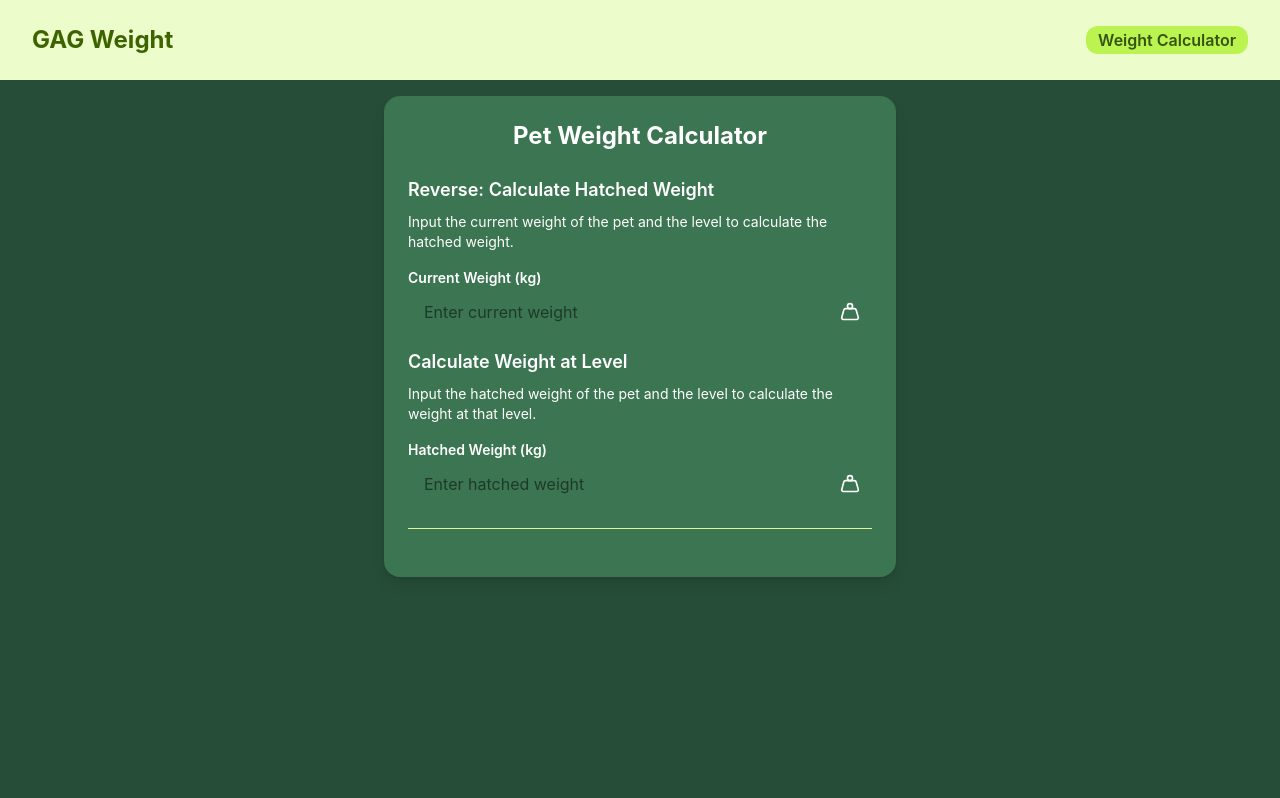
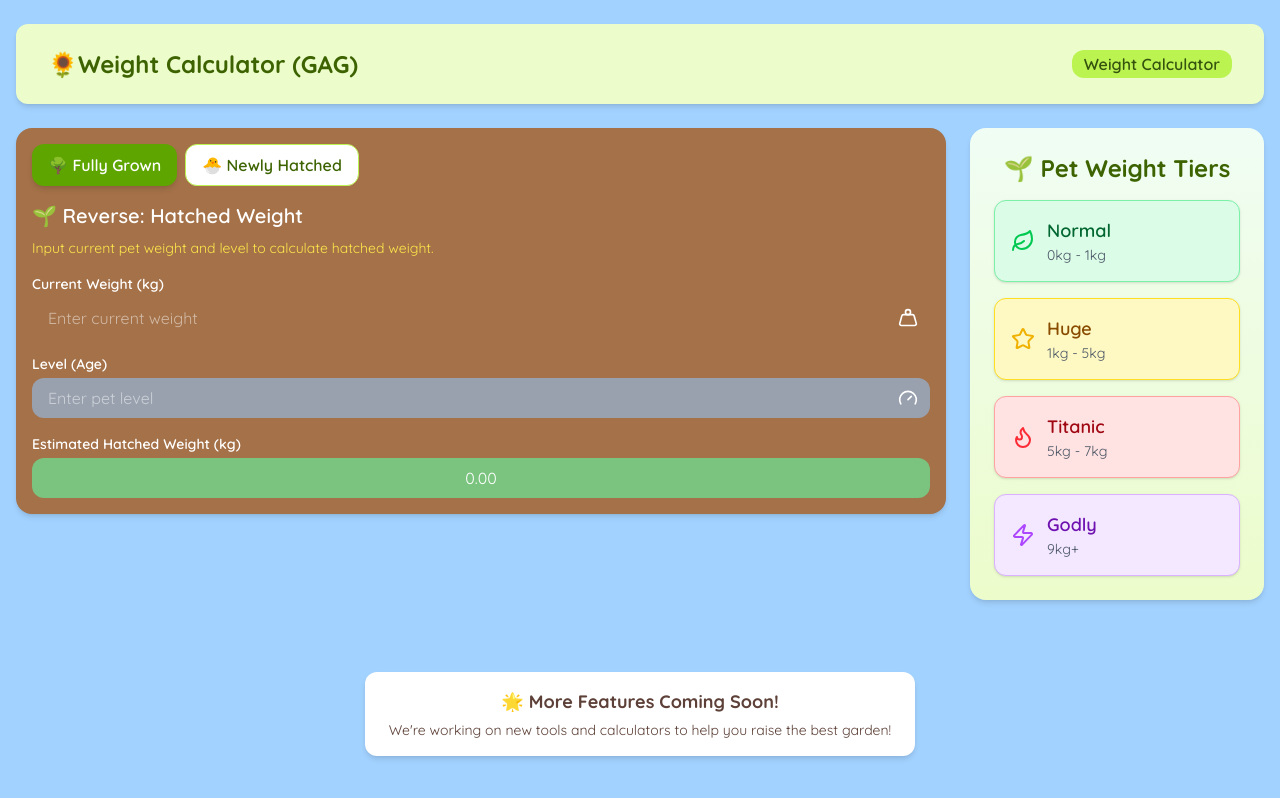
Before and after one commit to benjoecarandang/grow-garden-weight-calculator, a React (Vite) app: page / in a window 1280 px wide. Built offline with nearby package versions, Linux system fonts and the light colour scheme.

Commit message:
fully redesign, new calc logic, new features to display pets classification

```diff
--- a/index.html
+++ b/index.html
@@ -1,13 +1,29 @@
-<!doctype html>
+<!DOCTYPE html>
 <html lang="en">
   <head>
     <meta charset="UTF-8" />
     <link rel="icon" type="image/png" href="/favicon.png" />
     <meta name="viewport" content="width=device-width, initial-scale=1.0" />
+    <meta
+      name="description"
+      content="Calculate your pet's weight classification in Grow a Garden!"
+    />
+    <title>Grow a Garden - Weight Calculator</title>
     <meta name="canonical" href="https://growagardentools.org" />
-    <title>GAG Weight Calculator</title>
-    <script async src="https://pagead2.googlesyndication.com/pagead/js/adsbygoogle.js?client=ca-pub-2121852649096492"
-    crossorigin="anonymous"></script>
+
+    <!-- Google Font: Quicksand -->
+    <link rel="preconnect" href="https://fonts.googleapis.com" />
+    <link rel="preconnect" href="https://fonts.gstatic.com" crossorigin />
+    <link
+      href="https://fonts.googleapis.com/css2?family=Quicksand:wght@400;600;700&display=swap"
+      rel="stylesheet"
+    />
+
+    <script
+      async
+      src="https://pagead2.googlesyndication.com/pagead/js/adsbygoogle.js?client=ca-pub-2121852649096492"
+      crossorigin="anonymous"
+    ></script>
   </head>
   <body>
     <div id="root"></div>
--- a/package.json
+++ b/package.json
@@ -9,14 +9,15 @@
     "lint": "eslint .",
     "preview": "vite preview",
     "predeploy": "npm run build",
-     "deploy": "gh-pages -d dist"
+    "deploy": "gh-pages -d dist"
   },
   "dependencies": {
     "@tailwindcss/vite": "^4.1.11",
     "lucide-react": "^0.525.0",
     "react": "^19.1.0",
     "react-dom": "^19.1.0",
-    "react-router-dom": "^7.7.0"
+    "react-router-dom": "^7.7.0",
+    "tailwindcss": "^4.1.11"
   },
   "devDependencies": {
     "@eslint/js": "^9.30.1",
--- a/src/App.css
+++ b/src/App.css
@@ -1,5 +1,6 @@
 @import "tailwindcss";
 
 body {
+  font-family: 'Quicksand', sans-serif;
   background-color: #264d37;
 }
--- a/src/App.tsx
+++ b/src/App.tsx
@@ -1,138 +1,214 @@
 import { useState } from "react";
-import "./App.css";
 import { WeightIcon, GaugeIcon } from "lucide-react";
 import Navbar from "./components/Navbar";
+import PetWeightClassification from "./components/PetWeightClassification";
+import PetTabs from "./components/PetTabs";
+import "./App.css";
 
 function App() {
-  const [hatchedWeight, setHatchedWeight] = useState<string>("");
-  const [age, setAge] = useState<string>("");
-  const [reverseAge, setReverseAge] = useState<string>("");
-  const [currentWeight, setCurrentWeight] = useState<string>("");
+  const [hatchedWeight, setHatchedWeight] = useState("");
+  const [age, setAge] = useState("");
+  const [reverseAge, setReverseAge] = useState("");
+  const [currentWeight, setCurrentWeight] = useState("");
 
   const calculateWeight = (Wh: string, A: string): string => {
     const wh = parseFloat(Wh.trim());
     const a = parseFloat(A.trim());
-    if (isNaN(wh) || isNaN(a)) return "";
+    if (isNaN(wh) || isNaN(a)) return "0.00";
     return ((wh / 11) * (a + 10)).toFixed(2);
   };
 
   const calculateHatchedWeight = (W: string, A: string): string => {
     const w = parseFloat(W.trim());
     const a = parseFloat(A.trim());
-    if (isNaN(w) || isNaN(a)) return "";
+    if (isNaN(w) || isNaN(a)) return "0.00";
     return ((w * 11) / (a + 10)).toFixed(2);
+  };
+
+  const classify = (weight: number) => {
+    if (weight > 7) return { label: "Godly", color: "#FDC5F5", icon: "🌟" };
+    if (weight > 5) return { label: "Titanic", color: "#A2D2FF", icon: "🗿" };
+    if (weight > 1) return { label: "Huge", color: "#FDE74C", icon: "🪵" };
+    return { label: "Normal", color: "#7BC47F", icon: "🌱" };
   };
 
   const weight = calculateWeight(hatchedWeight, age);
   const baseWeight = calculateHatchedWeight(currentWeight, reverseAge);
 
+  const hatchedClass = classify(parseFloat(weight));
+  const grownClass = classify(parseFloat(baseWeight));
+
   return (
+    <main className="min-h-screen bg-[#A2D2FF] px-4 py-6 font-[Quicksand,sans-serif]">
+      <Navbar />
+
+      <section className="max-w-7xl mx-auto">
+        <div className="grid grid-cols-1 lg:grid-cols-4 gap-6">
+          <div className="lg:col-span-3 space-y-6">
+            {/* Adsense placement */}
+            <div className="w-full max-h-24 bg-[#FDC5F5] text-[#5D4037] flex items-center justify-center rounded-xl shadow-md"></div>
+
+            <PetTabs
+              grownContent={
                 <>
-      <Navbar />
-      <div className="bg-[#264d37] flex justify-center p-4">
-        <div className="bg-[#3b7551] text-white p-6 rounded-2xl shadow-lg w-full max-w-md md:max-w-lg">
-          <h1 className="text-2xl font-bold mb-6 text-center">
-            Pet Weight Calculator
-          </h1>
+                  <section>
+                    <h2 className="text-xl font-semibold mb-2 text-white">
+                      🌱 Reverse: Hatched Weight
+                    </h2>
+                    <p className="text-sm text-[#FDE74C] mb-4">
+                      Input current pet weight and level to calculate hatched
+                      weight.
+                    </p>
 
-          {/* Reverse Calculation */}
-          <h2 className="text-lg font-semibold mb-2">
-            Reverse: Calculate Hatched Weight
-          </h2>
-          <p className="mb-4 text-sm">
-            Input the current weight of the pet and the level to calculate the
-            hatched weight.
-          </p>
-          <label className="block text-sm font-semibold mb-1">
+                    <div className="mb-4">
+                      <label className="block text-sm font-semibold mb-1 text-white">
                         Current Weight (kg)
                       </label>
-          <div className="relative mb-4">
+                      <div className="relative">
                         <input
                           type="number"
-              className="w-full px-4 py-2 rounded-xl text-black focus:outline-none focus:ring-2 focus:ring-lime-300 pr-10"
                           value={currentWeight}
                           onChange={(e) => setCurrentWeight(e.target.value)}
+                          className="w-full px-4 py-2 rounded-xl text-white pr-10 focus:outline-none focus:ring-2 focus:ring-[#7BC47F]"
                           placeholder="Enter current weight"
                         />
-            <WeightIcon className="absolute right-3 top-2.5 h-5 w-5 text-white-500" />
+                        <WeightIcon className="absolute right-3 top-2.5 h-5 w-5 text-white" />
+                      </div>
                     </div>
 
-          {currentWeight && (
-            <>
-              <label className="block text-sm font-semibold mb-1">
+                    <div className="mb-4">
+                      <label className="block text-sm font-semibold mb-1 text-white">
                         Level (Age)
                       </label>
-              <div className="relative mb-4">
+                      <div className="relative">
                         <input
                           type="number"
-                  className="w-full px-4 py-2 rounded-xl text-black focus:outline-none focus:ring-2 focus:ring-lime-300 pr-10"
                           value={reverseAge}
                           onChange={(e) => setReverseAge(e.target.value)}
+                          disabled={!currentWeight}
+                          className={`w-full px-4 py-2 rounded-xl pr-10 text-white ${
+                            currentWeight
+                              ? "focus:outline-none focus:ring-2 focus:ring-[#7BC47F]"
+                              : "bg-gray-400 cursor-not-allowed"
+                          }`}
                           placeholder="Enter pet level"
                         />
-                <GaugeIcon className="absolute right-3 top-2.5 h-5 w-5 text-white-500" />
+                        <GaugeIcon className="absolute right-3 top-2.5 h-5 w-5 text-white" />
+                      </div>
                     </div>
 
-              <label className="block text-sm font-semibold mb-1">
+                    <label className="block text-sm font-semibold mb-1 text-white">
                       Estimated Hatched Weight (kg)
                     </label>
-              <div className="w-full px-4 py-2 rounded-xl bg-[#a7dca4] text-black text-center font-medium">
+                    <div className="w-full px-4 py-2 rounded-xl bg-[#7BC47F] text-white text-center font-medium">
                       {baseWeight}
                     </div>
+
+                    {parseFloat(baseWeight) > 0 && (
+                      <div
+                        className="mt-2 text-center font-bold text-white py-2 rounded-xl"
+                        style={{ backgroundColor: grownClass.color }}
+                      >
+                        {grownClass.icon} Classification: {grownClass.label}
+                      </div>
+                    )}
+                  </section>
                 </>
-          )}
+              }
+              hatchedContent={
+                <>
+                  <section>
+                    <h2 className="text-xl font-semibold mb-2 text-white">
+                      🌼 Weight at Level
+                    </h2>
+                    <p className="text-sm text-[#FDE74C] mb-4">
+                      Input hatched weight and level to calculate current
+                      weight.
+                    </p>
 
-          {/* Normal Calculation */}
-          <h2 className="text-lg font-semibold mb-2">
-            Calculate Weight at Level
-          </h2>
-          <p className="mb-4 text-sm">
-            Input the hatched weight of the pet and the level to calculate the
-            weight at that level.
-          </p>
-          <label className="block text-sm font-semibold mb-1">
+                    <div className="mb-4">
+                      <label className="block text-sm font-semibold mb-1 text-white">
                         Hatched Weight (kg)
                       </label>
-          <div className="relative mb-4">
+                      <div className="relative">
                         <input
                           type="number"
-              className="w-full px-4 py-2 rounded-xl text-black focus:outline-none focus:ring-2 focus:ring-lime-300 pr-10"
                           value={hatchedWeight}
                           onChange={(e) => setHatchedWeight(e.target.value)}
+                          className="w-full px-4 py-2 rounded-xl text-white pr-10 focus:outline-none focus:ring-2 focus:ring-[#7BC47F]"
                           placeholder="Enter hatched weight"
                         />
-            <WeightIcon className="absolute right-3 top-2.5 h-5 w-5 text-white-500" />
+                        <WeightIcon className="absolute right-3 top-2.5 h-5 w-5 text-white" />
+                      </div>
                     </div>
 
-          {hatchedWeight && (
-            <>
-              <label className="block text-sm font-semibold mb-1">
+                    <div className="mb-4">
+                      <label className="block text-sm font-semibold mb-1 text-white">
                         Level (Age)
                       </label>
-              <div className="relative mb-4">
+                      <div className="relative">
                         <input
                           type="number"
-                  className="w-full px-4 py-2 rounded-xl text-black focus:outline-none focus:ring-2 focus:ring-lime-300 pr-10"
                           value={age}
                           onChange={(e) => setAge(e.target.value)}
+                          disabled={!hatchedWeight}
+                          className={`w-full px-4 py-2 rounded-xl pr-10 text-white ${
+                            hatchedWeight
+                              ? "focus:outline-none focus:ring-2 focus:ring-[#7BC47F]"
+                              : "bg-gray-400 cursor-not-allowed"
+                          }`}
                           placeholder="Enter pet level"
                         />
-                <GaugeIcon className="absolute right-3 top-2.5 h-5 w-5 text-white-500" />
+                        <GaugeIcon className="absolute right-3 top-2.5 h-5 w-5 text-white" />
+                      </div>
                     </div>
 
-              <label className="block text-sm font-semibold mb-1">
+                    <label className="block text-sm font-semibold mb-1 text-white">
                       Weight at Level (kg)
                     </label>
-              <div className="w-full px-4 py-2 rounded-xl bg-[#a7dca4] text-black text-center font-medium">
+                    <div className="w-full px-4 py-2 rounded-xl bg-[#7BC47F] text-white text-center font-medium">
                       {weight}
                     </div>
+
+                    {hatchedWeight.trim() !== "" &&
+                      !isNaN(parseFloat(hatchedWeight)) && (
+                        <div
+                          className="mt-2 text-center font-bold text-white py-2 rounded-xl"
+                          style={{ backgroundColor: hatchedClass.color }}
+                        >
+                          {hatchedClass.icon} Classification:{" "}
+                          {hatchedClass.label}
+                        </div>
+                      )}
+                  </section>
                 </>
-          )}
+              }
+            />
 
-          <hr className="my-6 border-lime-200" />
+            {/* Adsense placement */}
+            <div className="w-full max-h-24 bg-[#FDE74C] text-[#5D4037] flex items-center justify-center rounded-xl shadow-md"></div>
           </div>
+
+          <aside className="lg:col-span-1">
+            <div className="sticky top-8">
+              <PetWeightClassification />
             </div>
-    </>
+          </aside>
+        </div>
+
+        <section className="mt-12 text-center">
+          <div className="inline-block bg-white bg-opacity-80 px-6 py-4 rounded-xl shadow-md">
+            <h3 className="text-lg font-bold text-[#5D4037]">
+              🌟 More Features Coming Soon!
+            </h3>
+            <p className="text-sm text-[#5D4037] mt-1">
+              We're working on new tools and calculators to help you raise the
+              best garden!
+            </p>
+          </div>
+        </section>
+      </section>
+    </main>
   );
 }
 
--- a/src/components/Navbar.tsx
+++ b/src/components/Navbar.tsx
@@ -1,9 +1,7 @@
 import { useState } from "react";
 import { Link, useLocation } from "react-router-dom";
 
-const navItems = [
-  { name: "Weight Calculator", path: "/" }
-];
+const navItems = [{ name: "Weight Calculator", path: "/" }];
 
 export default function Navbar() {
   const [menuOpen, setMenuOpen] = useState(false);
@@ -12,10 +10,10 @@ export default function Navbar() {
   const isActive = (path: string) => location.pathname === path;
 
   return (
-    <nav className="bg-lime-100 shadow-md px-4 py-3 md:px-8 h-20 flex">
+    <nav className="bg-lime-100 shadow-md px-4 py-3 md:px-8 h-20 flex rounded-xl">
       <div className="w-full mx-auto flex justify-between items-center">
         <Link to="/" className="text-2xl font-bold text-lime-800">
-          GAG Weight
+          🌻Weight Calculator (GAG)
         </Link>
 
         <div className="md:hidden">
--- /dev/null
+++ b/src/components/PetTabs.tsx
@@ -0,0 +1,44 @@
+import { useState } from "react";
+import type { ReactNode } from "react";
+
+interface PetTabsProps {
+  grownContent: ReactNode;
+  hatchedContent: ReactNode;
+}
+
+const PetTabs: React.FC<PetTabsProps> = ({ grownContent, hatchedContent }) => {
+  const [activeTab, setActiveTab] = useState<"grown" | "hatched">("grown");
+
+  return (
+    <div className="bg-gradient-to-br bg-[#A47148] bg-[#A47148] p-4 rounded-2xl shadow-md">
+      <div className="flex space-x-2 mb-4">
+        <button
+          onClick={() => setActiveTab("grown")}
+          className={`px-4 py-2 rounded-xl font-semibold transition-all duration-200
+            ${
+              activeTab === "grown"
+                ? "bg-lime-600 text-white shadow-md"
+                : "bg-white text-lime-800 border border-lime-300"
+            }`}
+        >
+          🌳 Fully Grown
+        </button>
+        <button
+          onClick={() => setActiveTab("hatched")}
+          className={`px-4 py-2 rounded-xl font-semibold transition-all duration-200
+            ${
+              activeTab === "hatched"
+                ? "bg-lime-600 text-white shadow-md"
+                : "bg-white text-lime-800 border border-lime-300"
+            }`}
+        >
+          🐣 Newly Hatched
+        </button>
+      </div>
+
+      {activeTab === "grown" ? grownContent : hatchedContent}
+    </div>
+  );
+};
+
+export default PetTabs;
--- /dev/null
+++ b/src/components/PetWeightClassification.tsx
@@ -0,0 +1,92 @@
+import React from "react";
+import { Leaf, Star, Flame, Zap } from "lucide-react";
+
+type PetWeightTier = {
+  label: string;
+  minWeight: number;
+  maxWeight?: number;
+  icon: React.ReactNode;
+  bg: string;
+  text: string;
+  border: string;
+};
+
+const weightTiers: PetWeightTier[] = [
+  {
+    label: "Normal",
+    minWeight: 0,
+    maxWeight: 1,
+    icon: <Leaf className="w-6 h-6 text-green-500" />,
+    bg: "bg-green-100",
+    text: "text-green-800",
+    border: "border-green-300"
+  },
+  {
+    label: "Huge",
+    minWeight: 1,
+    maxWeight: 5,
+    icon: <Star className="w-6 h-6 text-yellow-500" />,
+    bg: "bg-yellow-100",
+    text: "text-yellow-800",
+    border: "border-yellow-300"
+  },
+  {
+    label: "Titanic",
+    minWeight: 5,
+    maxWeight: 7,
+    icon: <Flame className="w-6 h-6 text-red-500" />,
+    bg: "bg-red-100",
+    text: "text-red-800",
+    border: "border-red-300"
+  },
+  {
+    label: "Godly",
+    minWeight: 9,
+    icon: <Zap className="w-6 h-6 text-purple-500" />,
+    bg: "bg-purple-100",
+    text: "text-purple-800",
+    border: "border-purple-300"
+  }
+];
+
+const PetWeightClassification: React.FC = () => {
+  return (
+    <>
+      <div className="p-6 bg-gradient-to-b from-green-50 to-lime-100 rounded-2xl shadow-md mb-6 mt-6">
+        {/* AdSense Top Banner */}
+        <div className="w-full max-h-24 bg-[#FDC5F5] text-[#5D4037] flex items-center justify-center rounded-xl shadow-md"></div>
+
+        <h2 className="text-2xl font-bold text-lime-800 text-center mb-4">
+          🌱 Pet Weight Tiers
+        </h2>
+        <div className="flex flex-col space-y-4">
+          {weightTiers.map((tier, idx) => (
+            <div
+              key={idx}
+              className={`flex items-center justify-between p-4 rounded-xl border shadow-sm ${tier.bg} ${tier.border}`}
+            >
+              <div className="flex items-center space-x-3">
+                {tier.icon}
+                <div>
+                  <h3 className={`text-lg font-semibold ${tier.text}`}>
+                    {tier.label}
+                  </h3>
+                  <p className="text-sm text-gray-600">
+                    {tier.maxWeight
+                      ? `${tier.minWeight}kg - ${tier.maxWeight}kg`
+                      : `${tier.minWeight}kg+`}
+                  </p>
+                </div>
+              </div>
+            </div>
+          ))}
+        </div>
+      </div>
+
+      {/* AdSense Bottom Banner */}
+      <div className="w-full max-h-24 bg-[#FDE74C] text-[#5D4037] flex items-center justify-center rounded-xl shadow-md"></div>
+    </>
+  );
+};
+
+export default PetWeightClassification;
```
Also changed, not shown: 1 other file (tests, documents, lock files or other folders). Lines whose indentation alone changed are shown as unchanged.
